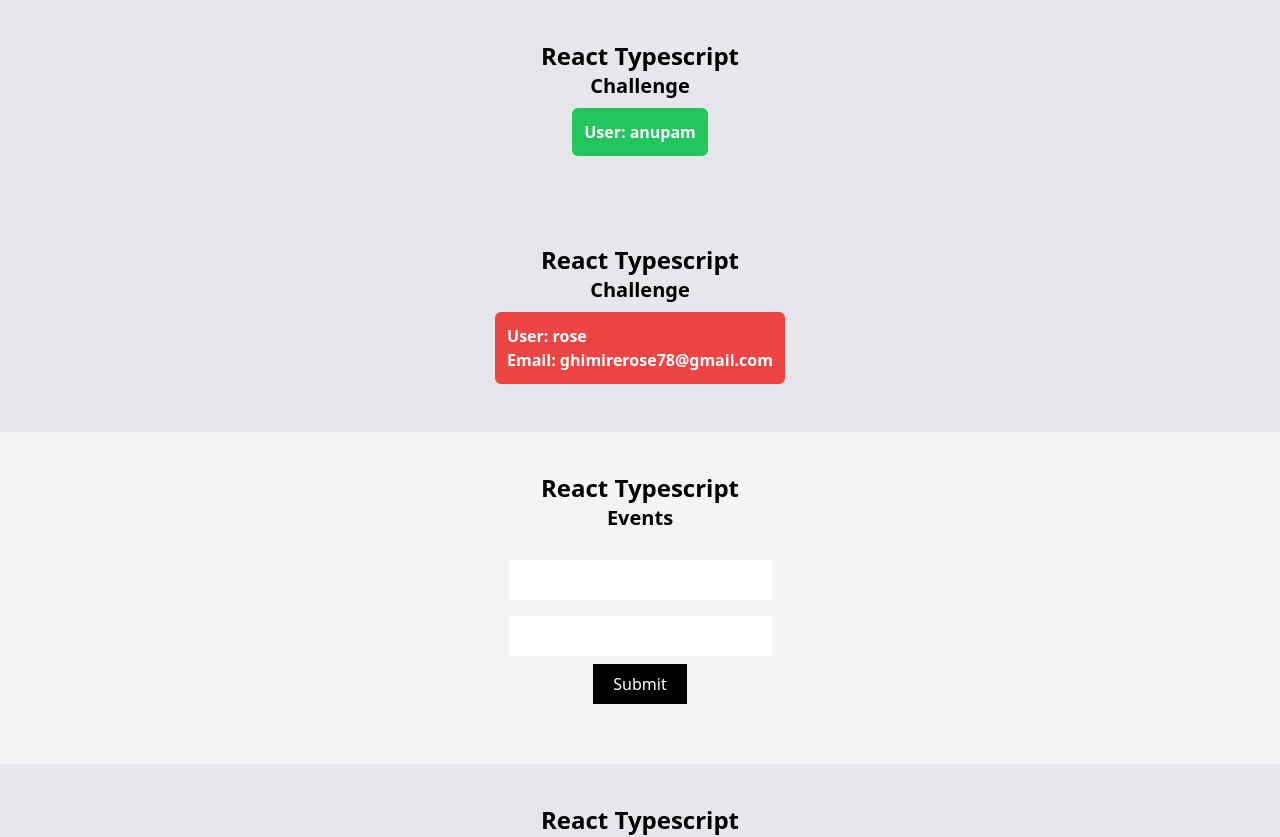
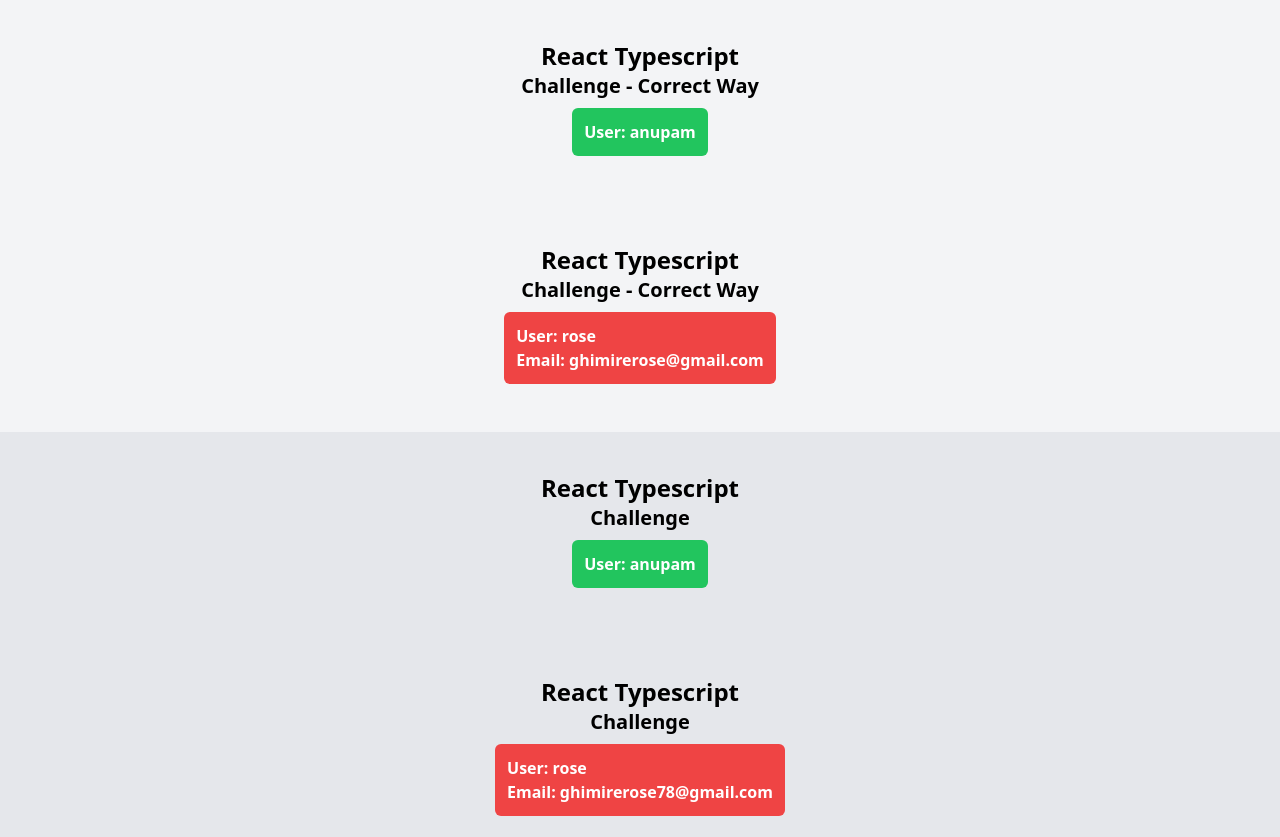
Before and after one commit to AnupamPoudel1/React-Typescript, a React (Vite) app: page / in a window 1280 px wide. Shown: the top 837 px of the page. Built offline with nearby package versions, Linux system fonts and the light colour scheme.

Commit message:
correct way to do the challange in 05

```diff
--- a/src/App.tsx
+++ b/src/App.tsx
@@ -3,11 +3,16 @@
 import ThirdComponent from './learnings/03-state';
 import FourthComponent from './learnings/04-events';
 import FifthComponent from './learnings/05-challenge';
+import FifthCorrect from './learnings/05-correctChallange';
 
 function App() {
 
   return (
     <>
+      {/* Correct Way to complete the challenge */}
+      <FifthCorrect type='basic' username='anupam' />
+      <FifthCorrect type='advance' username='rose' email='ghimirerose@gmail.com' />
+
       {/* Challenge in React Typescript */}
       {/* In this challenge we need to keep two components basic and advance */}
       {/* Basic components contain username only and advanced component contain username and email */}
--- /dev/null
+++ b/src/learnings/05-correctChallange/index.tsx
@@ -0,0 +1,45 @@
+type BasicCardProps = {
+    type: 'basic',
+    username: string
+}
+
+type AdvanceCardProps = {
+    type: 'advance',
+    username: string,
+    email: string
+}
+
+type CardProps = BasicCardProps | AdvanceCardProps
+
+const index = (props: CardProps) => {
+
+    const { type, username } = props;
+
+    if (type === 'basic') {
+        return (
+            <div className='flex flex-col justify-center items-center bg-gray-100 p-10'>
+                <h1 className='font-bold text-2xl'>React Typescript</h1>
+                <p className='font-bold text-xl'>Challenge - Correct Way</p>
+                <div className='flex flex-col justify-center items-center p-2'>
+                    <div className="p-3 font-bold text-white bg-green-500 rounded-md">
+                        User: {username}
+                    </div>
+                </div>
+            </div>
+        )
+    }
+    return (
+        <div className='flex flex-col justify-center items-center bg-gray-100 p-10'>
+            <h1 className='font-bold text-2xl'>React Typescript</h1>
+            <p className='font-bold text-xl'>Challenge - Correct Way</p>
+            <div className='flex flex-col justify-center items-center p-2'>
+                <div className="p-3 font-bold text-white bg-red-500 rounded-md">
+                    User: {username} <br />
+                    Email: {props.email}
+                </div>
+            </div>
+        </div>
+    )
+}
+
+export default index
```
